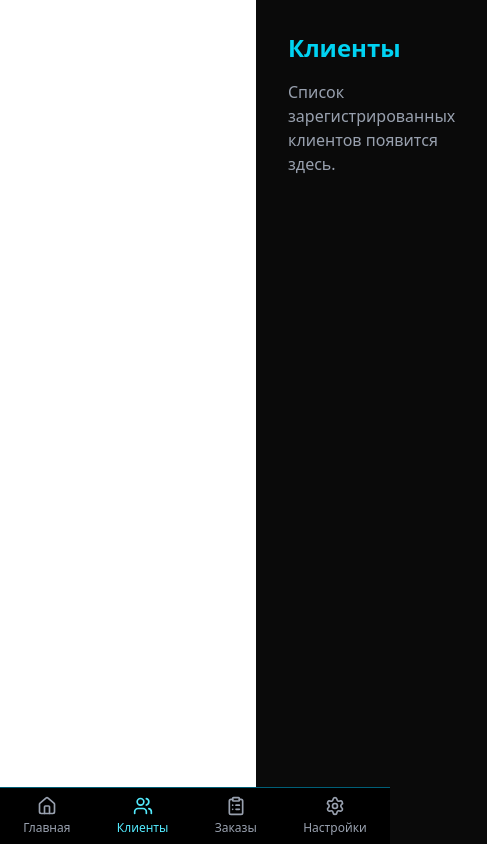
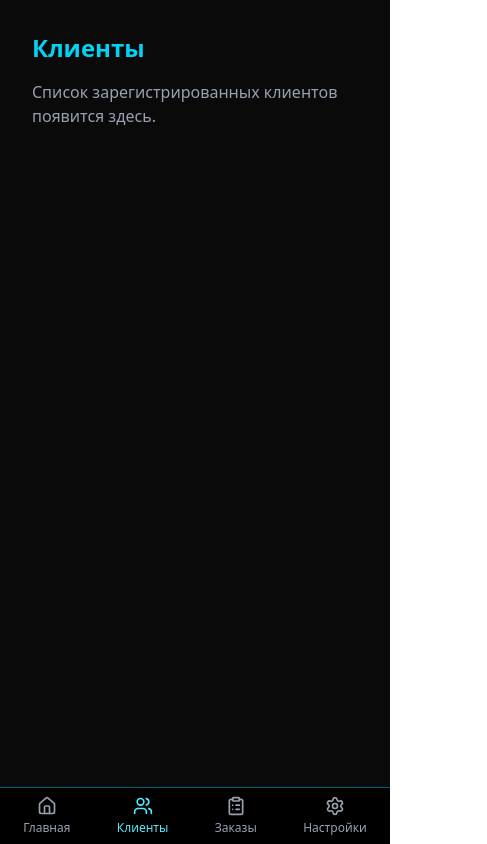
Before and after one commit to gitsolaicity/dtf-studio, a Next.js app: page /dashboard/clients in a window 390 px wide. Shown: the whole page, 487 px wide, since content can reach past the window. Built offline with nearby package versions, Linux system fonts and the light colour scheme.

Commit message:
upd_layoutSidebar

```diff
--- a/app/dashboard/layout.tsx
+++ b/app/dashboard/layout.tsx
@@ -5,7 +5,7 @@ export default function DashboardLayout({ children }: { children: React.ReactNod
   return (
     <div className="flex">
       <DashboardSidebar />
-      <main className="ml-64 w-full min-h-screen bg-neutral-950 text-white p-8">
+      <main className="lg:ml-64 w-full min-h-screen bg-neutral-950 text-white p-8">
         {children}
       </main>
     </div>
--- a/components/DashboardSidebar.tsx
+++ b/components/DashboardSidebar.tsx
@@ -18,7 +18,7 @@ export default function DashboardSidebar() {
   return (
     <>
       {/* Desktop Sidebar */}
-      <aside className="hidden md:flex flex-col bg-black border-r border-cyan-800 w-64 min-h-screen px-6 py-8 text-white fixed left-0 top-0 z-40">
+      <aside className="hidden lg:block md:flex flex-col bg-black border-r border-cyan-800 w-64 min-h-screen px-6 py-8 text-white fixed left-0 top-0 z-40">
         <div className="text-2xl font-bold text-cyan-400 mb-10 tracking-wide">
           Панель <span className="text-white">управления</span>
         </div>
```
